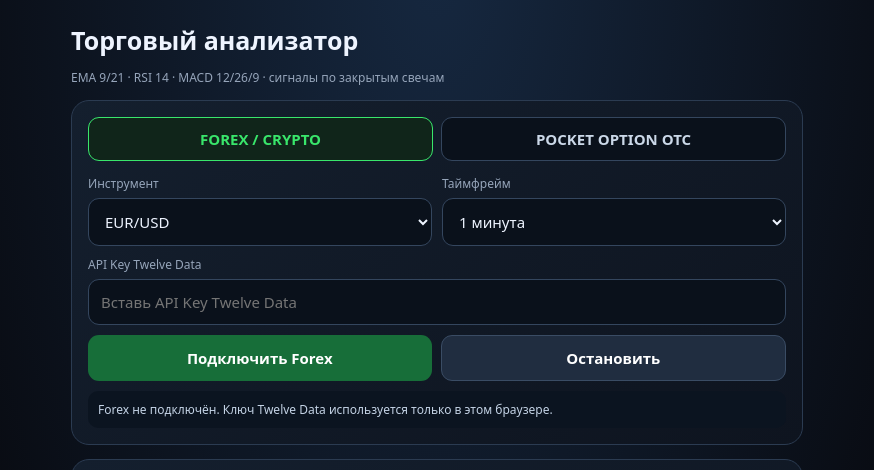
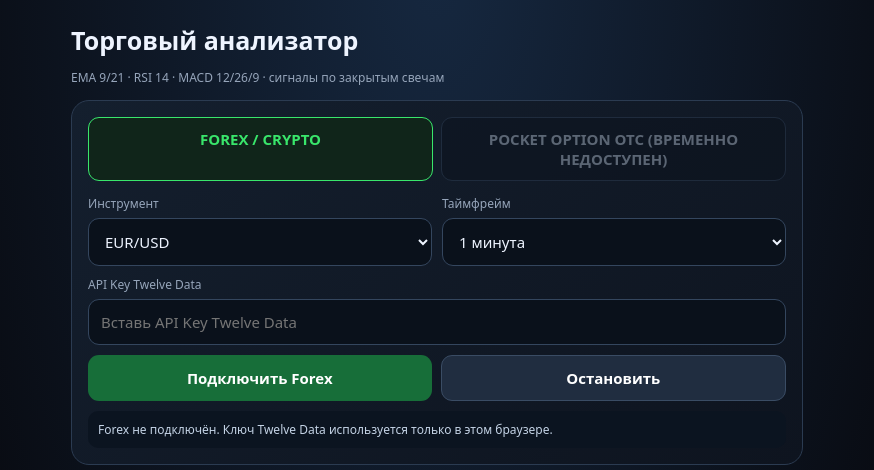
Before and after one commit to Varlam69/level-up-signals, a plain HTML site: page index.html in a window 1280 px wide. Shown: the part 53-523 px from the top of the page, without its empty margins (203-1077 px from the left). Drawn offline with Linux system fonts and the light colour scheme.

Commit message:
Modify OTC tab to show temporary unavailability
Updated OTC tab to indicate temporary unavailability.

```diff
--- a/index.html
+++ b/index.html
@@ -39,7 +39,7 @@ button.active{outline:2px solid var(--green);background:#155b34}.row{display:fle
 <section class="card">
   <div class="tabs">
     <div id="tabForex" class="pill active" role="button" tabindex="0">FOREX / CRYPTO</div>
-    <div id="tabOtc" class="pill" role="button" tabindex="0">POCKET OPTION OTC</div>
+    <div id="tabOtc" class="pill" role="button" tabindex="0" style="opacity:.4;pointer-events:none">POCKET OPTION OTC (ВРЕМЕННО НЕДОСТУПЕН)</div>
   </div>
   <div id="forexPanel" style="margin-top:14px">
     <div class="grid">
```
